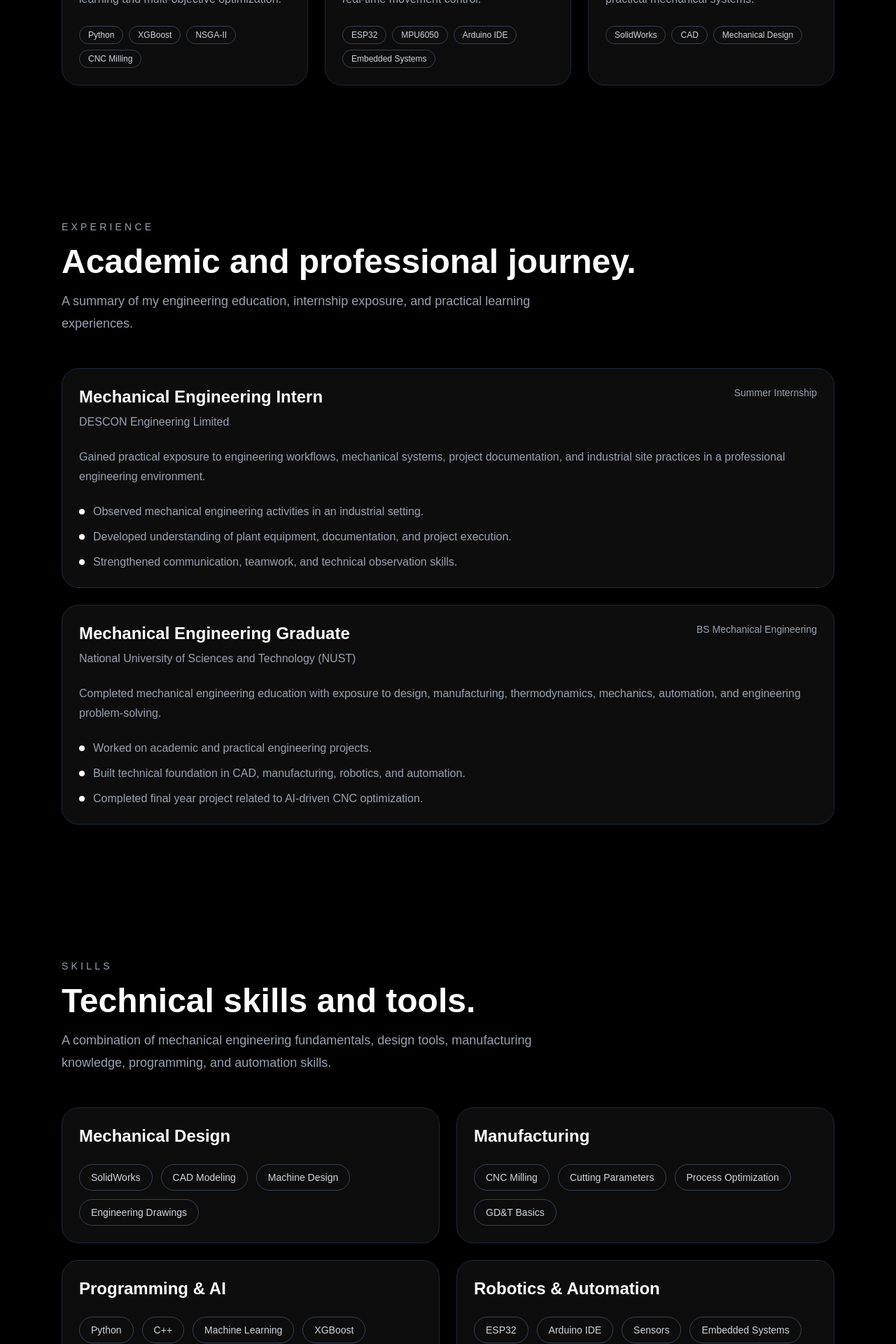
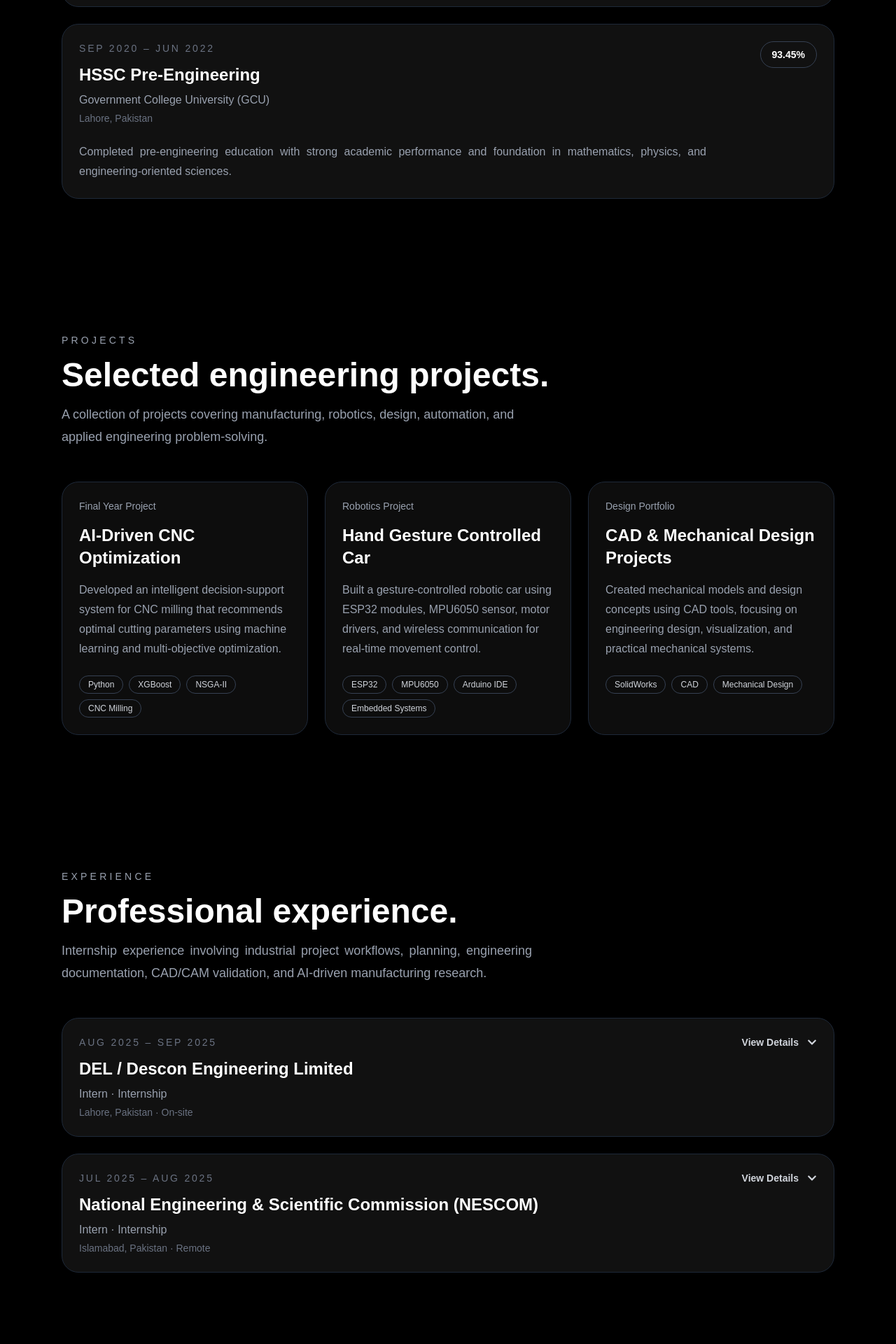
Before and after one commit to akifjanjua/akif-portfolio, a Next.js app: page / in a window 1280 px wide. Shown: the part 1940-3860 px from the top of the page at 70% size. Built offline with nearby package versions, Linux system fonts and the light colour scheme.

Commit message:
Add certificates section

```diff
--- a/src/app/globals.css
+++ b/src/app/globals.css
@@ -78,3 +78,14 @@ body {
   border-color: var(--contact-color);
   box-shadow: 0 0 25px color-mix(in srgb, var(--contact-color) 22%, transparent);
 }
+.copy-text {
+  text-align: justify;
+  text-justify: inter-word;
+}
+details summary::-webkit-details-marker {
+  display: none;
+}
+
+details summary {
+  list-style: none;
+}
--- a/src/app/page.js
+++ b/src/app/page.js
@@ -1,4 +1,12 @@
-import { projects, experiences, skills, contactLinks } from "@/data/portfolioData";
+import Image from "next/image";
+import {
+  projects,
+  experiences,
+  skills,
+  contactLinks,
+  education,
+  certificates,
+} from "@/data/portfolioData";
 import { MdEmail } from "react-icons/md";
 import {
   FaWhatsapp,
@@ -7,6 +15,8 @@ import {
   FaGraduationCap,
   FaDraftingCompass,
   FaMicrochip,
+  FaChevronDown,
+  FaCertificate,
 } from "react-icons/fa";
 export default function Home() {
   const icons = {
@@ -165,6 +175,60 @@ export default function Home() {
           </div>
         </div>
       </section>
+      {/* Education Section */}
+<section id="education" className="mx-auto max-w-6xl scroll-mt-24 px-6 py-24">
+  <div className="mb-12">
+    <p className="mb-4 text-sm uppercase tracking-[0.3em] text-gray-400">
+      Education
+    </p>
+
+    <h2 className="text-4xl font-bold md:text-5xl">
+      Academic background.
+    </h2>
+
+    <p className="copy-text mt-4 max-w-2xl text-lg leading-8 text-gray-400">
+      My academic foundation in mechanical engineering, design, manufacturing,
+      and engineering sciences.
+    </p>
+  </div>
+
+  <div className="space-y-6">
+    {education.map((item) => (
+      <div
+        key={item.degree}
+        className="rounded-3xl border border-gray-800 bg-[#111111] p-6 transition duration-300 hover:-translate-y-1 hover:border-gray-600 hover:bg-[#151515]"
+      >
+        <div className="flex flex-col justify-between gap-6 md:flex-row md:items-start">
+          <div>
+            <p className="mb-3 text-sm uppercase tracking-[0.2em] text-gray-500">
+              {item.duration}
+            </p>
+
+            <h3 className="text-2xl font-bold text-white">
+              {item.degree}
+            </h3>
+
+            <p className="mt-2 text-gray-400">
+              {item.institution}
+            </p>
+
+            <p className="mt-1 text-sm text-gray-500">
+              {item.location}
+            </p>
+          </div>
+
+          <span className="w-fit rounded-full border border-gray-700 px-4 py-2 text-sm font-semibold text-white">
+            {item.result}
+          </span>
+        </div>
+
+        <p className="copy-text mt-6 max-w-4xl leading-7 text-gray-400">
+          {item.description}
+        </p>
+      </div>
+    ))}
+  </div>
+</section>
             {/* Projects Section */}
       <section id="projects" className="mx-auto max-w-6xl scroll-mt-24 px-6 py-24">
         <div className="mb-12">
@@ -222,49 +286,138 @@ export default function Home() {
     </p>
 
     <h2 className="text-4xl font-bold md:text-5xl">
-            Academic and professional journey.
+      Professional experience.
     </h2>
 
-          <p className="mt-4 max-w-2xl text-lg leading-8 text-gray-400">
-            A summary of my engineering education, internship exposure, and
-            practical learning experiences.
+    <p className="copy-text mt-4 max-w-2xl text-lg leading-8 text-gray-400">
+      Internship experience involving industrial project workflows, planning,
+      engineering documentation, CAD/CAM validation, and AI-driven manufacturing
+      research.
     </p>
   </div>
 
   <div className="space-y-6">
     {experiences.map((experience) => (
-            <div
-              key={experience.role}
-              className="rounded-3xl border border-gray-800 bg-white/5 p-6 transition hover:border-gray-500 hover:bg-white/10"
+      <details
+        key={experience.company}
+        className="group rounded-3xl border border-gray-800 bg-[#111111] p-6 transition duration-300 hover:-translate-y-1 hover:border-gray-600 hover:bg-[#151515]"
       >
-              <div className="flex flex-col justify-between gap-4 md:flex-row">
+        <summary className="flex cursor-pointer list-none flex-col justify-between gap-6 md:flex-row md:items-start">
           <div>
-                  <h3 className="text-2xl font-bold">
-                    {experience.role}
+            <p className="mb-3 text-sm uppercase tracking-[0.2em] text-gray-500">
+              {experience.duration}
+            </p>
+
+            <h3 className="text-2xl font-bold text-white">
+              {experience.company}
             </h3>
 
             <p className="mt-2 text-gray-400">
-                    {experience.company}
+              {experience.role} · {experience.type}
+            </p>
+
+            <p className="mt-1 text-sm text-gray-500">
+              {experience.location}
             </p>
           </div>
 
-                <p className="text-sm text-gray-400">
-                  {experience.duration}
+          <div className="flex items-center gap-3 text-sm font-semibold text-gray-300">
+            <span>View Details</span>
+            <FaChevronDown className="transition duration-300 group-open:rotate-180" />
+          </div>
+        </summary>
+
+        <p className="copy-text mt-6 max-w-4xl leading-7 text-gray-400">
+          {experience.summary}
+        </p>
+
+        <ul className="mt-6 space-y-3 text-gray-400">
+          {experience.details.map((point) => (
+            <li key={point} className="flex gap-3 leading-7">
+              <span className="mt-3 h-2 w-2 shrink-0 rounded-full bg-white"></span>
+              <span className="copy-text">{point}</span>
+            </li>
+          ))}
+        </ul>
+
+        <div className="mt-6 flex flex-wrap gap-2">
+          {experience.tools.map((tool) => (
+            <span
+              key={tool}
+              className="rounded-full border border-gray-700 px-3 py-1 text-xs text-gray-300"
+            >
+              {tool}
+            </span>
+          ))}
+        </div>
+      </details>
+    ))}
+  </div>
+</section>
+{/* Certificates Section */}
+<section id="certificates" className="mx-auto max-w-6xl scroll-mt-24 px-6 py-24">
+  <div className="mb-12">
+    <p className="mb-4 text-sm uppercase tracking-[0.3em] text-gray-400">
+      Certificates
+    </p>
+
+    <h2 className="text-4xl font-bold md:text-5xl">
+      Certificates and documents.
+    </h2>
+
+    <p className="copy-text mt-4 max-w-2xl text-lg leading-8 text-gray-400">
+      Supporting documents and internship certificates related to my professional
+      training and engineering project work.
     </p>
   </div>
 
-              <p className="mt-6 leading-7 text-gray-400">
-                {experience.description}
+  <div className="grid gap-6 md:grid-cols-2">
+    {certificates.map((certificate) => (
+      <div
+        key={certificate.title}
+        className="rounded-3xl border border-gray-800 bg-[#111111] p-5 transition duration-300 hover:-translate-y-1 hover:border-gray-600 hover:bg-[#151515]"
+      >
+        <a
+          href={certificate.image}
+          target="_blank"
+          rel="noopener noreferrer"
+          className="block overflow-hidden rounded-2xl border border-gray-800 bg-black/40"
+        >
+          <Image
+            src={certificate.image}
+            alt={certificate.title}
+            width={900}
+            height={650}
+            className="h-56 w-full object-cover object-top transition duration-300 hover:scale-[1.03]"
+          />
+        </a>
+
+        <div className="pt-6">
+          <p className="mb-3 text-sm uppercase tracking-[0.2em] text-gray-500">
+            {certificate.date}
           </p>
 
-              <ul className="mt-6 space-y-3 text-gray-400">
-                {experience.points.map((point) => (
-                  <li key={point} className="flex gap-3">
-                    <span className="mt-2 h-2 w-2 rounded-full bg-white"></span>
-                    <span>{point}</span>
-                  </li>
-                ))}
-              </ul>
+          <h3 className="text-2xl font-bold text-white">
+            {certificate.title}
+          </h3>
+
+          <p className="mt-2 text-gray-400">
+            {certificate.issuer}
+          </p>
+
+          <p className="copy-text mt-4 leading-7 text-gray-400">
+            {certificate.description}
+          </p>
+
+          <a
+            href={certificate.image}
+            target="_blank"
+            rel="noopener noreferrer"
+            className="mt-6 inline-flex rounded-full border border-gray-700 px-5 py-2.5 text-sm font-semibold text-white transition duration-300 hover:scale-[1.03] hover:border-white hover:bg-white hover:text-black"
+          >
+            Open Certificate
+          </a>
+        </div>
       </div>
     ))}
   </div>
--- a/src/data/portfolioData.js
+++ b/src/data/portfolioData.js
@@ -23,46 +23,60 @@ export const projects = [
 ];
 export const experiences = [
   {
-    role: "Mechanical Engineering Intern",
-    company: "DESCON Engineering Limited",
-    duration: "Summer Internship",
-    description:
-      "Gained practical exposure to engineering workflows, mechanical systems, project documentation, and industrial site practices in a professional engineering environment.",
-    points: [
-      "Observed mechanical engineering activities in an industrial setting.",
-      "Developed understanding of plant equipment, documentation, and project execution.",
-      "Strengthened communication, teamwork, and technical observation skills.",
+    role: "Intern",
+    company: "DEL / Descon Engineering Limited",
+    type: "Internship",
+    duration: "Aug 2025 – Sep 2025",
+    location: "Lahore, Pakistan · On-site",
+    summary:
+      "Worked in the Planning department within the Construction Division, gaining exposure to construction project scheduling, engineering documentation, QA/QC records, SAP workflows, and progress tracking.",
+    details: [
+      "Assisted in updating construction project schedules, tracking delay events, and managing activity relationships through predecessors and successors using Primavera P6.",
+      "Organized and analyzed complex project data within Microsoft Excel, building interlinked multi-sheet formulas to manage Pre-Qualification Information (PQI) sheets and Project Summary Sheets (PSS) for progress tracking.",
+      "Interpreted and organized multi-disciplinary engineering layouts, including mechanical piping, civil drawings, electrical systems, and Top Sheets, segregating them systematically by project location and discipline.",
+      "Executed cost center data entry to classify and track ongoing project expenses against active budgets while reviewing planning and QA/QC documentation to ensure compliance with engineering standards.",
     ],
+    tools: ["Primavera P6", "SAP", "Microsoft Excel", "QA/QC Documents", "Engineering Drawings"],
+    certificate: "/certificates/descon-certificate.jpg",
   },
   {
-    role: "Mechanical Engineering Graduate",
-    company: "National University of Sciences and Technology (NUST)",
-    duration: "BS Mechanical Engineering",
-    description:
-      "Completed mechanical engineering education with exposure to design, manufacturing, thermodynamics, mechanics, automation, and engineering problem-solving.",
-    points: [
-      "Worked on academic and practical engineering projects.",
-      "Built technical foundation in CAD, manufacturing, robotics, and automation.",
-      "Completed final year project related to AI-driven CNC optimization.",
+    role: "Intern",
+    company: "National Engineering & Scientific Commission (NESCOM)",
+    type: "Internship",
+    duration: "Jul 2025 – Aug 2025",
+    location: "Islamabad, Pakistan · Remote",
+    summary:
+      "Worked on a NESCOM-sponsored development project focused on AI-driven multi-objective optimization for sustainable CNC milling.",
+    details: [
+      "Developed an AI-driven multi-objective optimization system and GUI for sustainable CNC milling as part of a NESCOM-sponsored development project.",
+      "Generated a dataset of 13,000+ CREO CAM simulation iterations across 30+ unique prismatic part geometries to train an XGBoost regression model for machining time prediction.",
+      "Integrated the predictive machine learning model with physics-based analytical equations for surface roughness and energy consumption.",
+      "Utilized the NSGA-II algorithm alongside a custom 8-material database to automate optimal spindle speed, feed rate, and depth of cut recommendations to minimize cycle times and operator dependency.",
     ],
+    tools: ["Python", "XGBoost", "NSGA-II", "CREO CAM", "CNC Milling", "Machine Learning"],
+    certificate: "/certificates/nescom-certificate.jpg",
   },
 ];
 export const skills = [
   {
-    category: "Mechanical Design",
-    items: ["SolidWorks", "CAD Modeling", "Machine Design", "Engineering Drawings"],
+    category: "Design & Simulation",
+    items: ["SolidWorks", "CREO", "ANSYS", "CAD/CAM"],
   },
   {
-    category: "Manufacturing",
-    items: ["CNC Milling", "Cutting Parameters", "Process Optimization", "GD&T Basics"],
+    category: "Manufacturing & Industrial Tools",
+    items: ["Manufacturing Processes", "CNC Milling", "SAP", "Primavera P6", "Microsoft Excel"],
   },
   {
     category: "Programming & AI",
-    items: ["Python", "C++", "Machine Learning", "XGBoost", "Optimization"],
+    items: ["Python", "Machine Learning", "Data Analysis", "XGBoost", "NSGA-II"],
   },
   {
     category: "Robotics & Automation",
-    items: ["ESP32", "Arduino IDE", "Sensors", "Embedded Systems", "Control Systems"],
+    items: ["Robotics", "Control Systems", "Automation Systems", "MATLAB", "ESP32"],
+  },
+  {
+    category: "Professional Skills",
+    items: ["Technical Report Writing", "Problem Solving", "Teamwork", "Collaboration"],
   },
 ];
 export const contactLinks = [
@@ -95,3 +109,41 @@ export const contactLinks = [
     color: "#FFFFFF",
   },
 ];
+export const education = [
+  {
+    degree: "BE Mechanical Engineering",
+    institution: "National University of Sciences and Technology (NUST)",
+    location: "Islamabad, Pakistan",
+    duration: "Sep 2022 – May 2026",
+    result: "CGPA: 3.08",
+    description:
+      "Studied core mechanical engineering subjects with focus on design, manufacturing, thermodynamics, mechanics, robotics, automation, and engineering problem-solving.",
+  },
+  {
+    degree: "HSSC Pre-Engineering",
+    institution: "Government College University (GCU)",
+    location: "Lahore, Pakistan",
+    duration: "Sep 2020 – Jun 2022",
+    result: "93.45%",
+    description:
+      "Completed pre-engineering education with strong academic performance and foundation in mathematics, physics, and engineering-oriented sciences.",
+  },
+];
+export const certificates = [
+  {
+    title: "Descon Internship Certificate",
+    issuer: "Descon Engineering Limited",
+    date: "November 2025",
+    description:
+      "Certificate awarded for completing an internship in the Planning department within the Construction Division.",
+    image: "/certificates/descon-certificate.jpg",
+  },
+  {
+    title: "NESCOM Internship Certificate",
+    issuer: "National Engineering & Scientific Commission (NESCOM)",
+    date: "September 2025",
+    description:
+      "Certificate awarded for internship work on AI-driven multi-objective toolpath optimization for sustainable CNC milling.",
+    image: "/certificates/nescom-certificate.jpg",
+  },
+];
```
Also changed, not shown: public/certificates/descon-certificate.jpg (added), public/certificates/nescom-certificate.jpg (added). Lines whose indentation alone changed are shown as unchanged.
